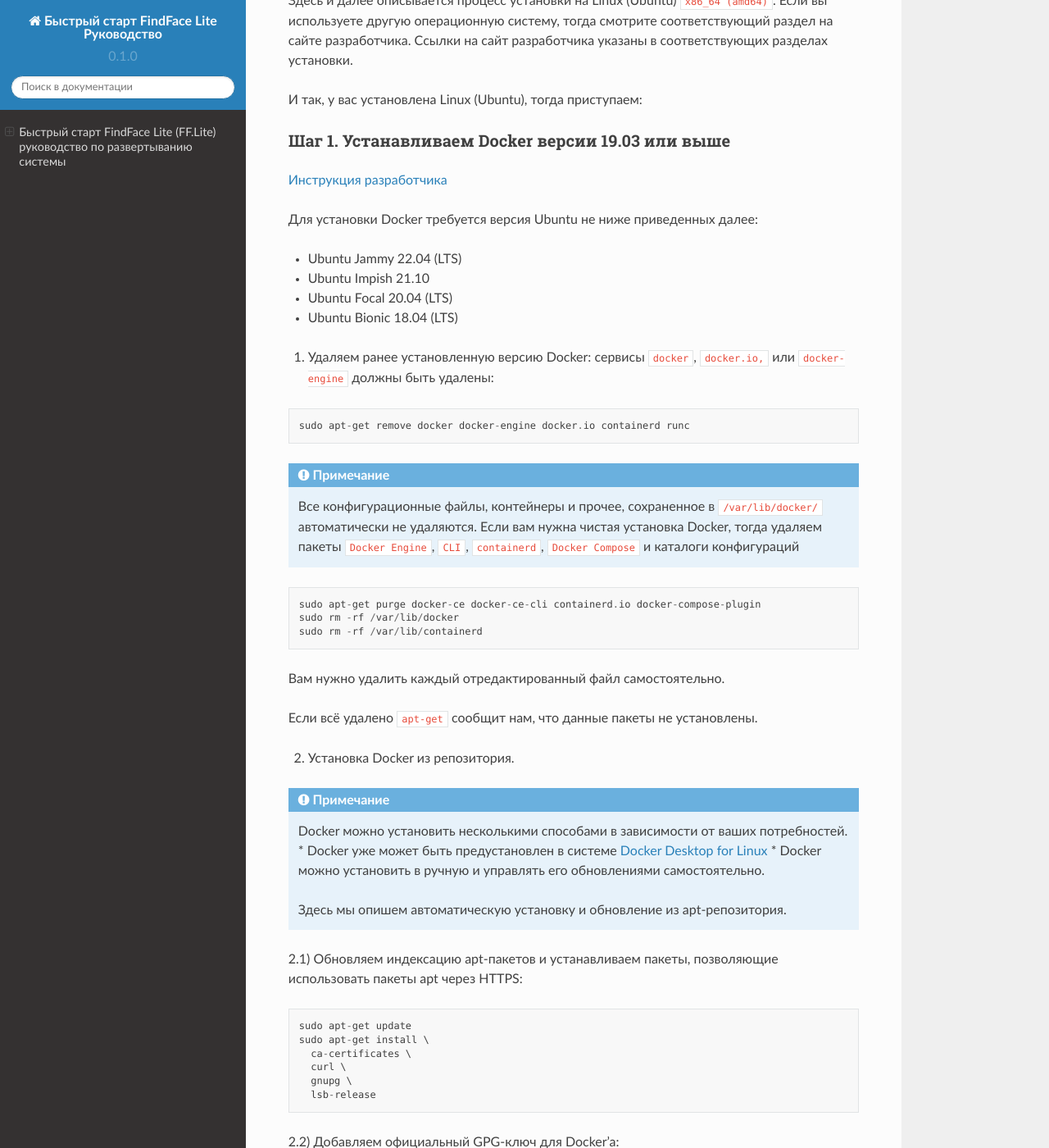
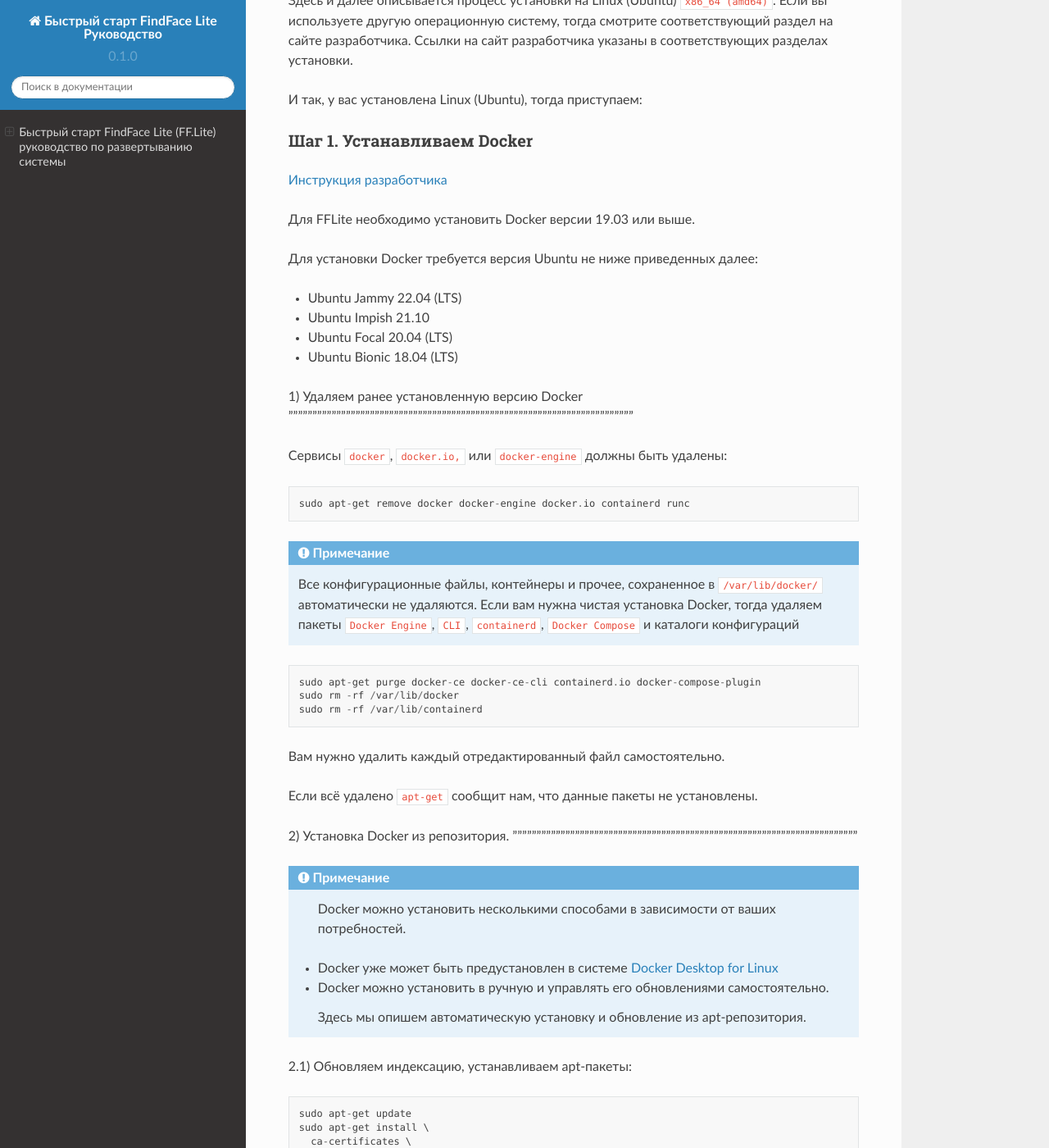
Before and after one commit to Dimdimit/-fflite_i, a Sphinx documentation site: the page built from docs/source/index.rst, in a window 1280 px wide and 1400 px high, scrolled down 1557 px. Shown: the whole window at 82% size. Built offline with Sphinx 7.4.7 and the Read the Docs theme 2.0.0, drawn with Linux system fonts in a browser that asks for light colours; pages that are not in the unit, such as notebooks, are missing from menus; some of the changed text lies outside the part shown.

Commit message:
Update index.rst

```diff
--- a/docs/source/index.rst
+++ b/docs/source/index.rst
@@ -62,10 +62,12 @@
 
 И так, у вас установлена Linux (Ubuntu), тогда приступаем:
 
-Шаг 1. Устанавливаем Docker версии 19.03 или выше
+Шаг 1. Устанавливаем Docker
 ~~~~~~~~~~~~~~~~~~~~~~~~~~~~~~~~~~~~~~~
 
 `Инструкция разработчика <https://docs.docker.com/engine/install/#server>`_
+
+Для FFLite необходимо установить Docker  версии 19.03 или выше.
 
 Для установки Docker требуется версия Ubuntu не ниже приведенных далее:
 
@@ -74,7 +76,10 @@
 * Ubuntu Focal 20.04 (LTS)
 * Ubuntu Bionic 18.04 (LTS)
 
-1) Удаляем ранее установленную версию Docker: сервисы ``docker``, ``docker.io,`` или ``docker-engine`` должны быть удалены:
+1) Удаляем ранее установленную версию Docker
+””””””””””””””””””””””””””””””””””””””””””””””””””””””””””””””””””””””””
+
+Cервисы ``docker``, ``docker.io,`` или ``docker-engine`` должны быть удалены:
 
 .. code-block::
 
@@ -98,17 +103,19 @@
 
 
 2) Установка Docker из репозитория.
+””””””””””””””””””””””””””””””””””””””””””””””””””””””””””””””””””””””””
 
 .. note::
 
    Docker можно установить несколькими способами в зависимости от ваших потребностей.
-   * Docker уже может быть предустановлен в системе `Docker Desktop for Linux <https://docs.docker.com/desktop/install/linux-install/>`_
-   * Docker можно установить в ручную и управлять его обновлениями самостоятельно.
+
+ * Docker уже может быть предустановлен в системе `Docker Desktop for Linux <https://docs.docker.com/desktop/install/linux-install/>`_
+ * Docker можно установить в ручную и управлять его обновлениями самостоятельно.
 
    Здесь мы опишем автоматическую установку и обновление из apt-репозитория.
 
 
-2.1) Обновляем индексацию apt-пакетов и устанавливаем пакеты, позволяющие использовать  пакеты apt через HTTPS:
+2.1) Обновляем индексацию, устанавливаем apt-пакеты:
 
 .. code-block::
 
@@ -130,6 +137,7 @@
 
 2.3) Используем следующую команду для установки репозитория:
 
+
 .. code-block::
 
   echo \
@@ -141,11 +149,12 @@
 
 
 
-Шаг 2. Устанавливаем Compose версии  не ниже 2.2.3
+Шаг 2. Устанавливаем Compose
 ~~~~~~~~~~~~~~~~~~~~~~~~~~~~~~~~~~~~~~~
 
 `Инструкция разработчика  <https://docs.docker.com/compose/install/linux/>`_
 
+Для FFLite необходимо установить Compose версии  не ниже 2.2.3.
 
 Compose должен вызываться через ``docker compose``.
  * Если вам нужно установить GPU версию, то тогда устанавливаем `NVIDIA Docker Runtime <https://docs.nvidia.com/datacenter/cloud-native/container-toolkit/install-guide.html>`_ и драйвера NVIDIA. Инструкция - `здесь <https://docs.nvidia.com/datacenter/cloud-native/container-toolkit/install-guide.html>`_.
```
Also changed, not shown: other parts of docs/source/index.rst (+1 -1 lines).
